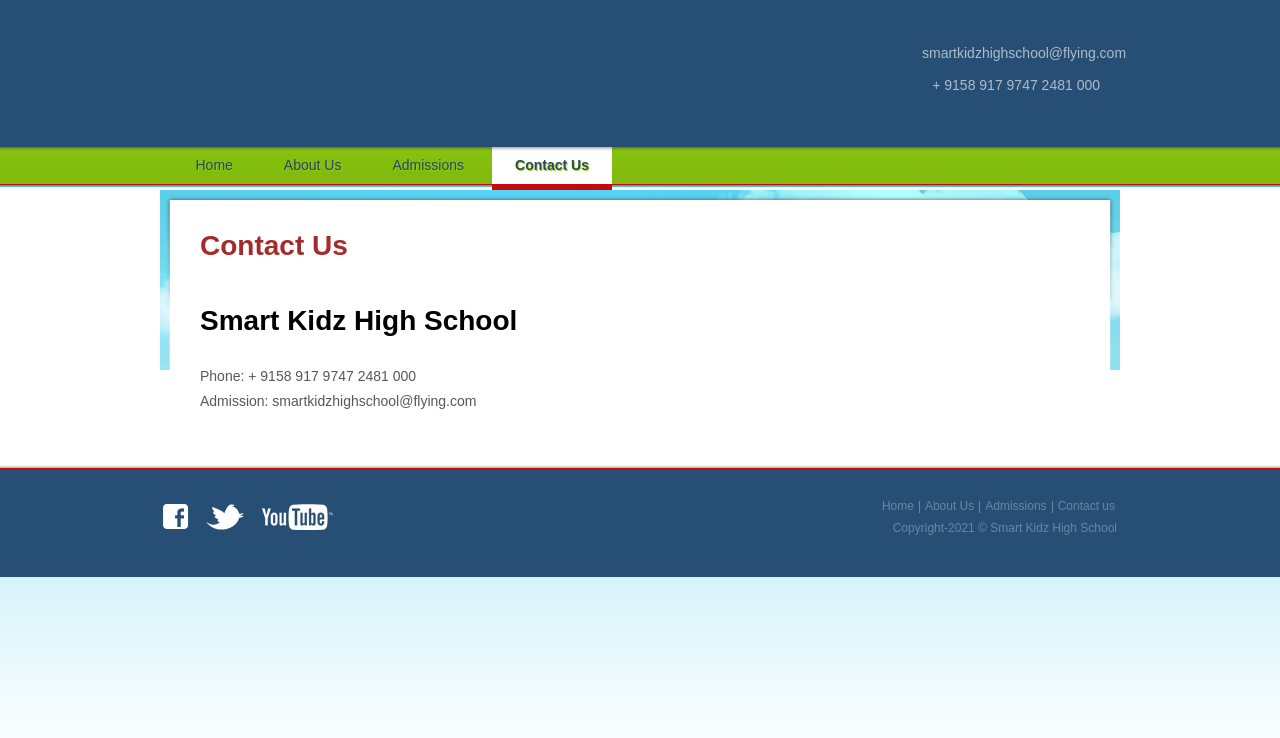
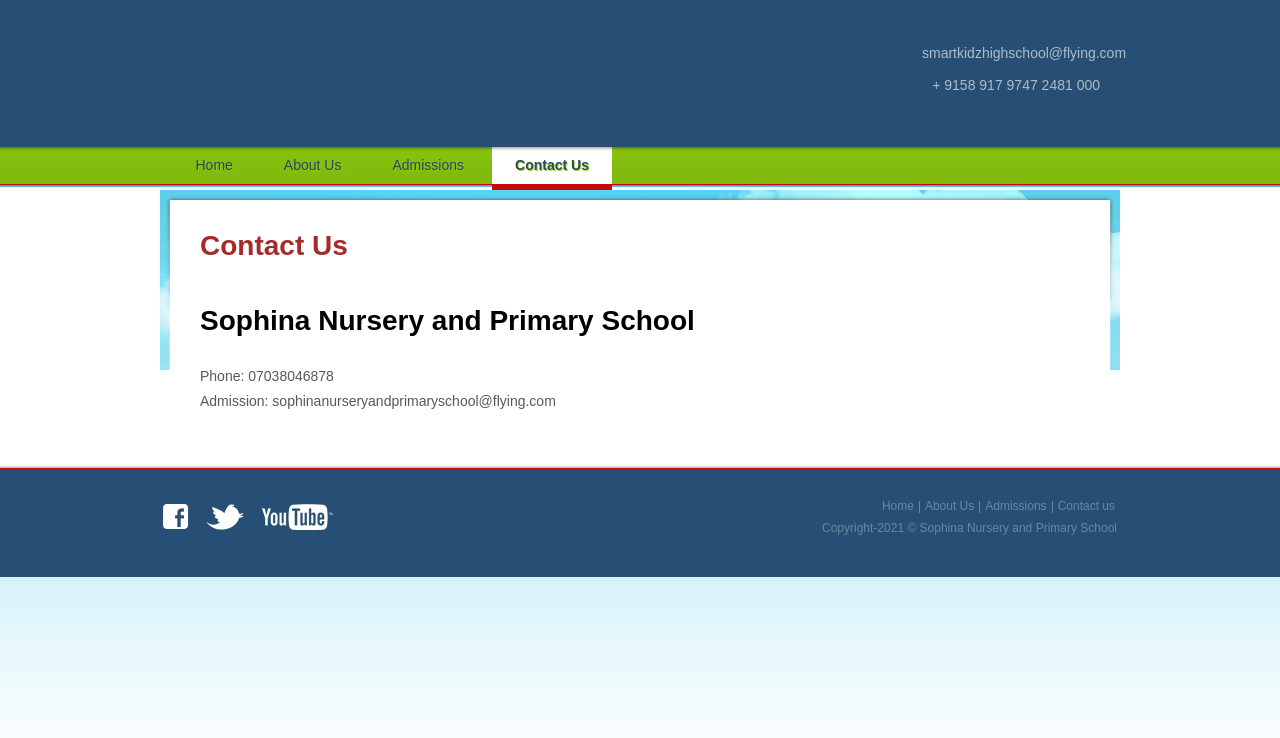
Before and after one commit to enweazudaniel/sophina, a plain HTML site: page contact-us.html in a window 1280 px wide. Drawn offline with Linux system fonts and the light colour scheme.

Commit message:
Add: edit contact page

```diff
--- a/contact-us.html
+++ b/contact-us.html
@@ -1,7 +1,7 @@
 <!DOCTYPE html>
 <html>
 <head>
-<title>Smart Kidz High School | Contact Us</title>
+<title>Sophina Nursery and Primary School | Contact Us</title>
 <meta charset="UTF-8" />
 <link rel="stylesheet" type="text/css" href="styles/style.css" />
 <!--[if IE 6]><link rel="stylesheet" type="text/css" href="styles/ie6.css" /><![endif]-->
@@ -25,9 +25,9 @@
     <div>
       <h3 style="color: brown;">Contact Us</h3>
       <br>
-      <h3 style="color: black;">Smart Kidz High School</h3>
-      <p>Phone: + 9158 917 9747 2481 000</p>
-      <p>Admission: smartkidzhighschool@flying.com</p>
+      <h3 style="color: black;">Sophina Nursery and Primary School</h3>
+      <p>Phone: 07038046878</p>
+      <p>Admission: sophinanurseryandprimaryschool@flying.com</p>
 
     </div>
   </div>
@@ -41,7 +41,7 @@
           <li><a href="admissions.html">Admissions</a></li>
           <li class="last"><a href="contact-us.html">Contact us</a></li>
         </ul>
-        <p>Copyright-2021 &copy; <a href="#">Smart Kidz High School</a> </p>
+        <p>Copyright-2021 &copy; <a href="#">Sophina Nursery and Primary School</a> </p>
       </div>
     </div>
   </div>
```
